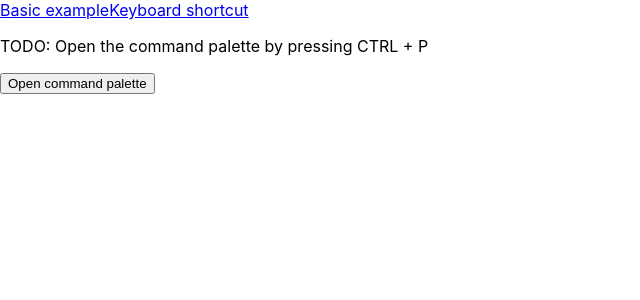
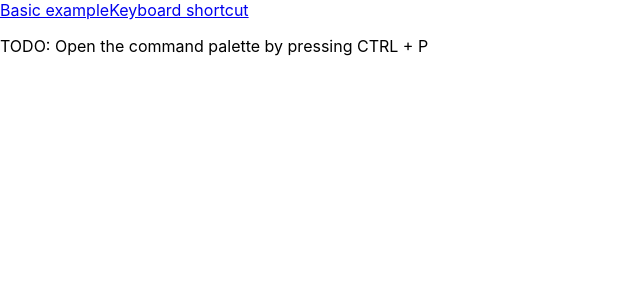
Before and after one commit to rbozan/react-cmd-palette, a React (Create React App) app in the folder my-app/: page /keyboard-shortcut in a window 1280 px wide. Shown: the top 300 px of the page, without its empty margins (0-640 px from the left). Built offline with nearby package versions, Linux system fonts and the light colour scheme.

Commit message:
Removes open command palette button from KeyboardShortcutExample

```diff
--- a/my-app/src/examples/KeyboardShortcut.tsx
+++ b/my-app/src/examples/KeyboardShortcut.tsx
@@ -17,7 +17,6 @@ const KeyboardShortcutExample = () => {
 
     return <>
         <p>TODO: Open the command palette by pressing CTRL + P</p>
-        <button onClick={open}>Open command palette</button>
     </>;
 }
 
```
